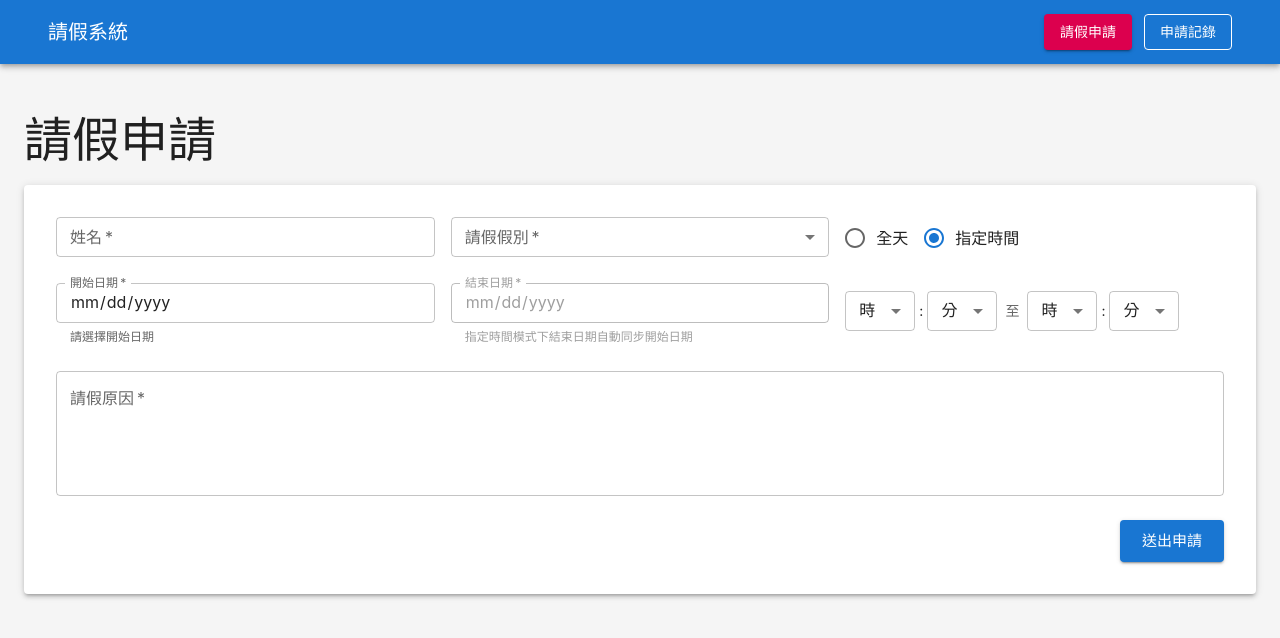
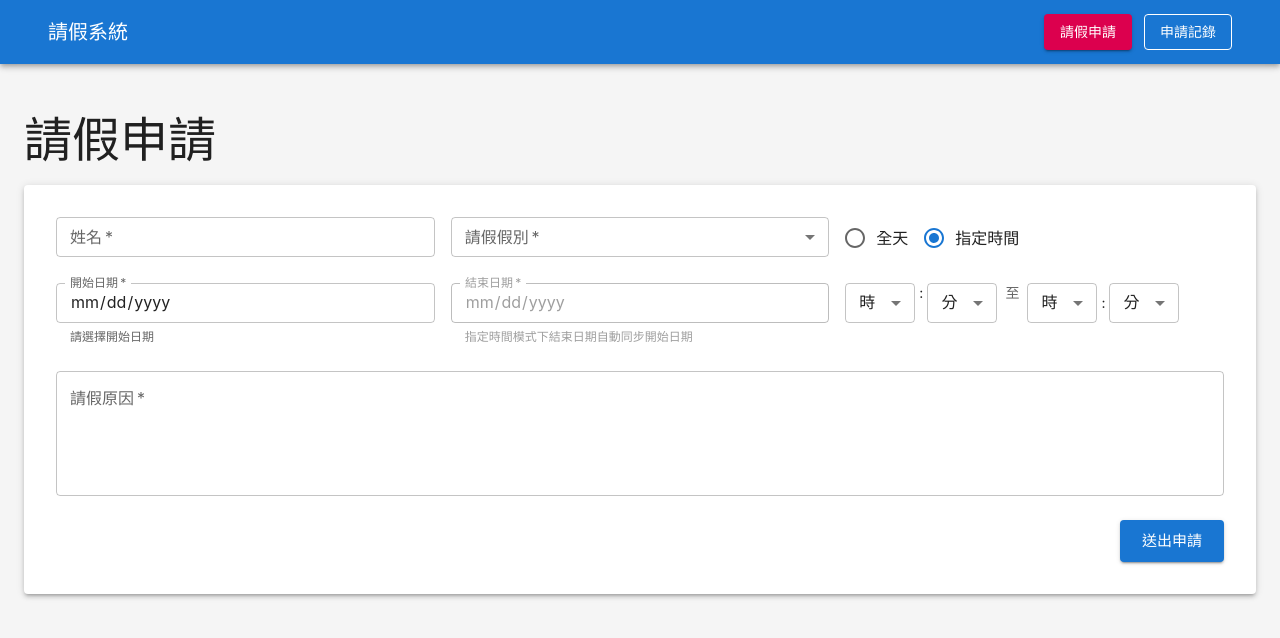
Before and after one commit to anthea-wu/personnel-system, a Next.js app: page /leave-application in a window 1280 px wide. Both pictures are taken after a click on the label "指定時間". Shown: the top 638 px of the page. Built offline with nearby package versions, Linux system fonts and the light colour scheme; what @mui/material-nextjs would draw is missing.

Commit message:
refactor: adjust style

```diff
--- a/src/app/leave-application/page.tsx
+++ b/src/app/leave-application/page.tsx
@@ -360,11 +360,11 @@ export default function LeaveApplication() {
                   />
                 )}
               />
-              <div style={{ flex: 1, display: 'flex', alignItems: 'center', gap: '8px', minHeight: '56px', position: 'relative' }}>
+              <div style={{ flex: 1, display: 'flex', gap: '8px', minHeight: '56px', position: 'relative' }}>
                 {timeType === TIME_TYPE.SPECIFIC_TIME ? (
                   <>
                     <div style={{ display: 'flex', flexDirection: 'column', alignItems: 'flex-start', gap: '4px', position: 'relative' }}>
-                      <div style={{ display: 'flex', alignItems: 'center', gap: '4px' }}>
+                      <div style={{ display: 'flex', gap: '4px' }}>
                         <Controller
                           name="startHour"
                           control={control}
```
